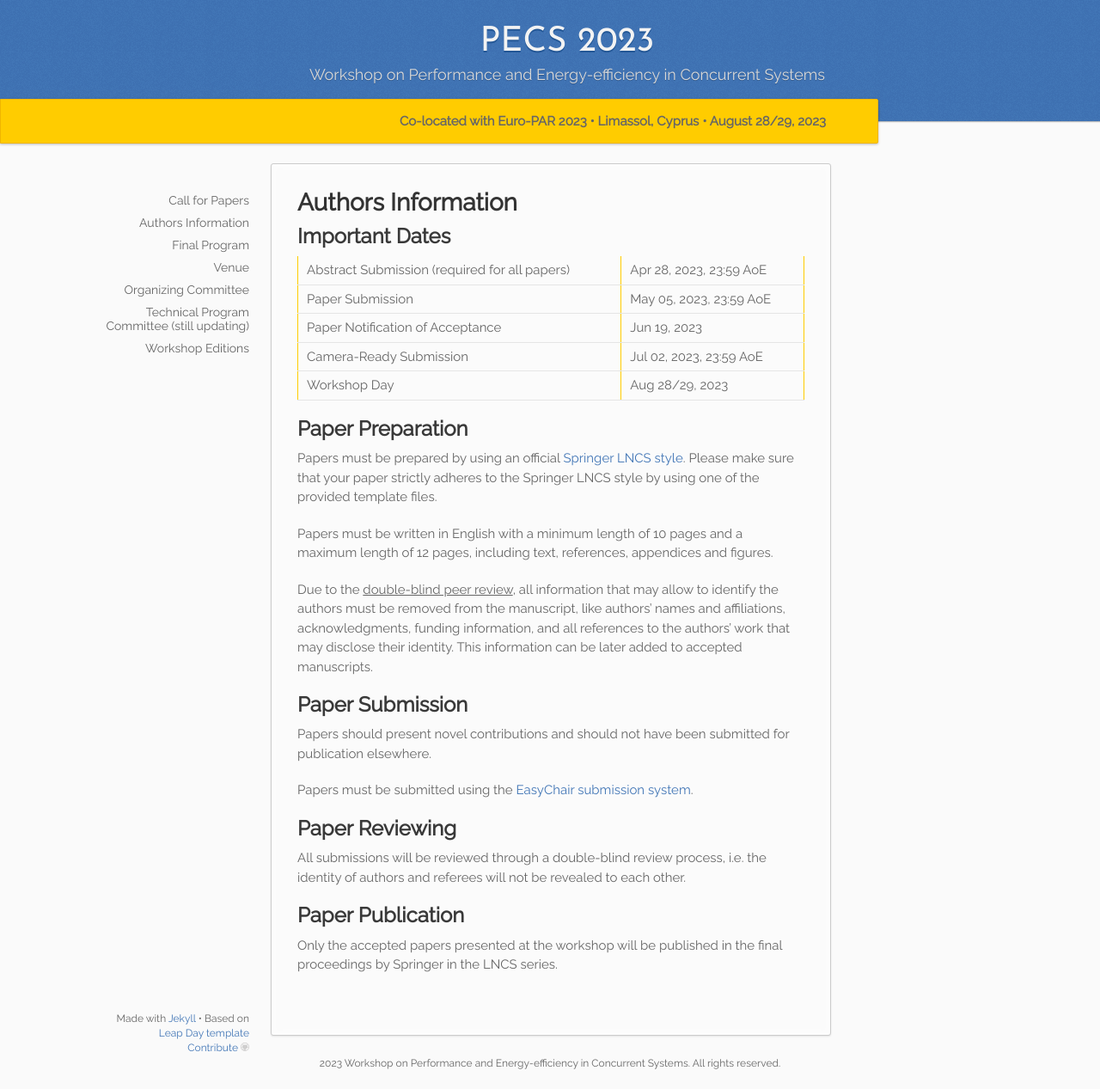
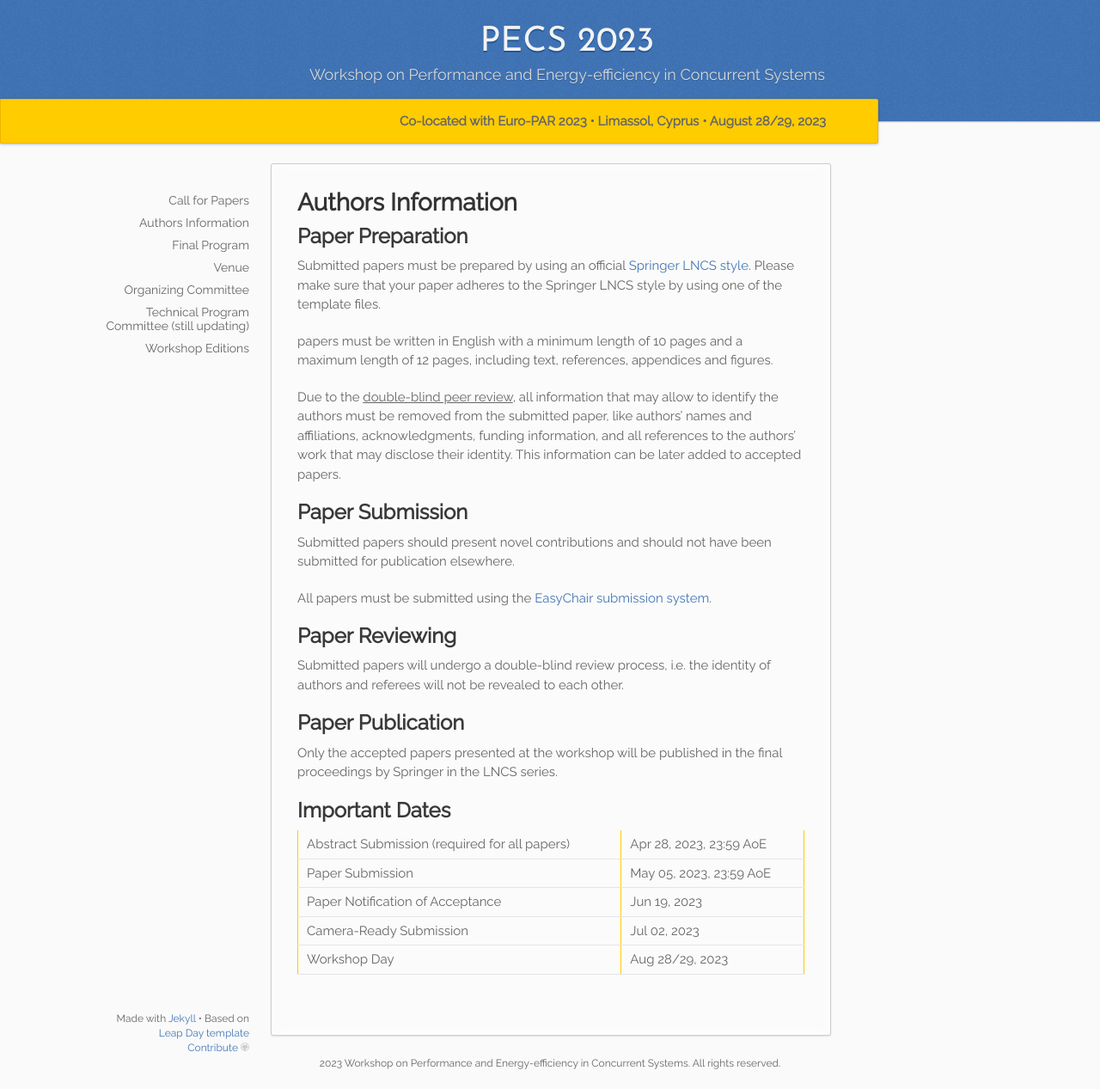
Before and after one commit to pecs-workshop/pecs-workshop.github.io, a Jekyll site: the page built from _2023/03.authors.md, in a window 1280 px wide and 1267 px high. Shown: the whole window at 86% size. Built offline with Jekyll 4.4.1, drawn with Linux system fonts in a browser that asks for light colours.

Commit message:
Text re-organised

```diff
--- a/_2023/03.authors.md
+++ b/_2023/03.authors.md
@@ -6,31 +6,30 @@ permalink: /:collection/authors
 ---
 {% assign edition = site.collections | where: "label", page.collection | first %}
 
-## Important Dates
-
-{% include_relative _important_dates.md %}
-
 ## Paper Preparation
 
-Papers must be prepared by using an official [Springer LNCS style](https://www.springer.com/gp/computer-science/lncs/conference-proceedings-guidelines).
-Please make sure that your paper strictly adheres to the Springer LNCS style by using one of the provided template files.
+Submitted papers must be prepared by using an official [Springer LNCS style](https://www.springer.com/gp/computer-science/lncs/conference-proceedings-guidelines). Please make sure that your paper adheres to the Springer LNCS style by using one of the template files.
 
-Papers must be written in English with a minimum length of {{edition.min_pagelimit}} pages and a maximum length of {{edition.max_pagelimit}} pages, including text, references, appendices and figures.
+papers must be written in English with a minimum length of {{edition.min_pagelimit}} pages and a maximum length of {{edition.max_pagelimit}} pages, including text, references, appendices and figures.
 
-Due to the <u>double-blind peer review</u>, all information that may allow to identify the authors must be removed from the manuscript, like authors’ names and affiliations, acknowledgments, funding information, and all references to the authors’ work that may disclose their identity. This information can be later added to accepted manuscripts.
+Due to the <u>double-blind peer review</u>, all information that may allow to identify the authors must be removed from the submitted paper, like authors’ names and affiliations, acknowledgments, funding information, and all references to the authors’ work that may disclose their identity. This information can be later added to accepted papers.
 
 ## Paper Submission
 
-Papers should present novel contributions and should not have been submitted for publication elsewhere.
+Submitted papers should present novel contributions and should not have been submitted for publication elsewhere.
 
-Papers must be submitted using the [EasyChair submission system]({{edition.submission_link}}).
+All papers must be submitted using the [EasyChair submission system]({{edition.submission_link}}).
 
 
 ## Paper Reviewing
 
-All submissions will be reviewed through a double-blind review process, i.e. the identity of authors and referees will not be revealed to each other.
+Submitted papers will undergo a double-blind review process, i.e. the identity of authors and referees will not be revealed to each other.
 
 
 ## Paper Publication
 
 Only the accepted papers presented at the workshop will be published in the final proceedings by Springer in the LNCS series.
+
+## Important Dates
+
+{% include_relative _important_dates.md %}
--- a/_2023/_important_dates.md
+++ b/_2023/_important_dates.md
@@ -5,5 +5,5 @@
 | Abstract Submission (required for all papers) | Apr 28, 2023, 23:59 AoE    |
 | Paper Submission                              | May 05, 2023, 23:59 AoE	|
 | Paper Notification of Acceptance              | Jun 19, 2023       	|
-| Camera-Ready Submission                       | Jul 02, 2023, 23:59 AoE   	|
+| Camera-Ready Submission                       | Jul 02, 2023		|
 | Workshop Day                                  | Aug 28/29, 2023    	|
```
Also changed, not shown: _2023/01.cfp.md (+2 -2 lines).
